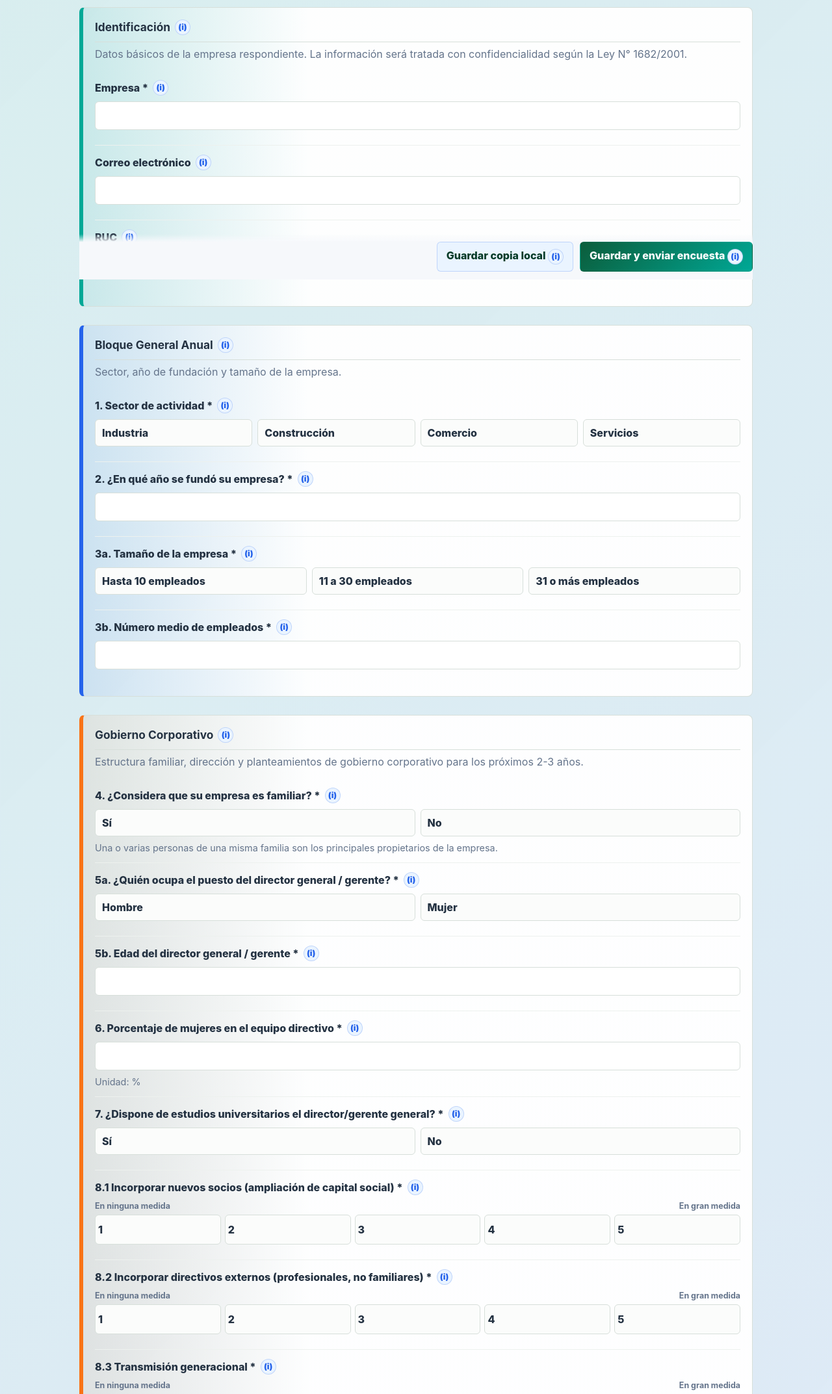
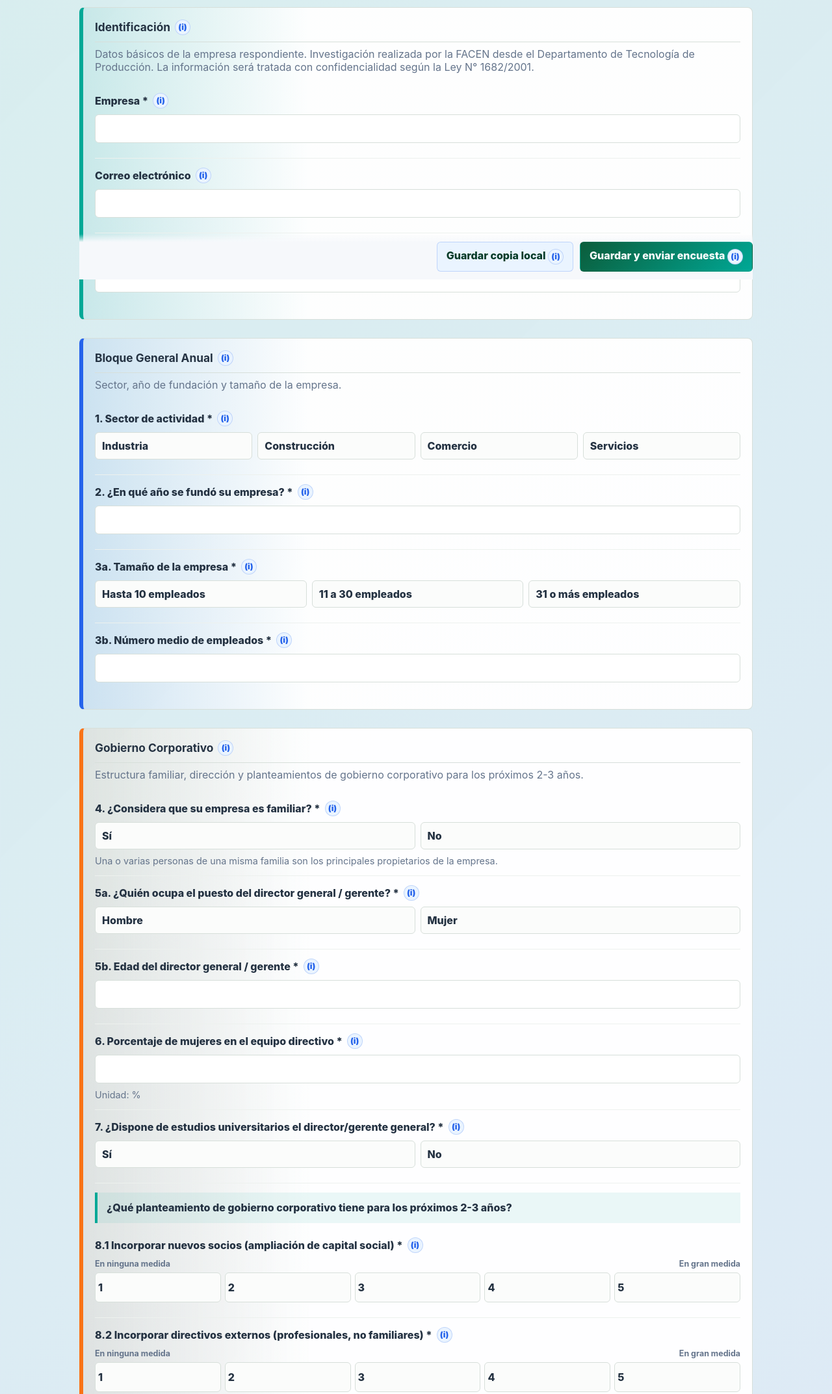
Before and after one commit to investigapyrm/encuestaMIPYMES, a plain HTML site: page index.html in a window 1280 px wide. Shown: the part 370-2515 px from the top of the page at 65% size. Drawn offline with Linux system fonts and the light colour scheme.

Commit message:
Apply final questionnaire comment adjustments

```diff
--- a/app.js
+++ b/app.js
@@ -397,7 +397,16 @@
       section.className = 'form-block';
       const blockHelp = block.description || 'Complete este bloque con la información disponible de la empresa.';
       section.innerHTML = `<h3>${escapeHtml(block.title)} ${infoTip(blockHelp)}</h3>${block.description ? `<p class="form-block-description">${escapeHtml(block.description)}</p>` : ''}`;
-      block.fields.forEach((field) => section.appendChild(renderField(field)));
+      block.fields.forEach((field) => {
+        if (field.intro) {
+          const intro = document.createElement('p');
+          intro.className = 'question-intro';
+          intro.dataset.introFor = field.code;
+          intro.textContent = field.intro;
+          section.appendChild(intro);
+        }
+        section.appendChild(renderField(field));
+      });
       form.appendChild(section);
     });
 
@@ -548,6 +557,8 @@
       const row = $(`[data-code="${cssEscape(field.code)}"]`);
       if (!row) return;
       const visible = !field.condition || evaluateCondition(field.condition, values);
+      const intro = $(`[data-intro-for="${cssEscape(field.code)}"]`);
+      if (intro) intro.classList.toggle('hidden', !visible);
       row.classList.toggle('hidden', !visible);
       $$('input, textarea, select', row).forEach((input) => {
         input.disabled = !visible;
--- a/config.js
+++ b/config.js
@@ -1,8 +1,8 @@
 window.APP_CONFIG = {
   appName: 'Investigación 2026 - Mipymes',
-  appVersion: '0.2.0',
-  buildDate: '2026-06-27',
-  dataSchemaUrl: 'data/survey-schema.json?v=20260627-1',
+  appVersion: '0.2.1',
+  buildDate: '2026-06-28',
+  dataSchemaUrl: 'data/survey-schema.json?v=20260628-1',
   gasExecUrl: '',
   spreadsheetId: '1lfasg9YkGM_4jAuP6LDoZd-0aFxePBUksZB_1lJDKtQ',
   spreadsheetUrl: 'https://docs.google.com/spreadsheets/d/1lfasg9YkGM_4jAuP6LDoZd-0aFxePBUksZB_1lJDKtQ/edit',
--- a/data/survey-schema.json
+++ b/data/survey-schema.json
@@ -1,12 +1,13 @@
 {
-  "schema_version": "2026-06-27.1",
+  "schema_version": "2026-06-28.1",
   "title": "Investigación 2026: Factores de continuidad (supervivencia) de la Mipyme en Paraguay",
   "source": {
     "document": "FACEN _Cuestionario 2026 Factores de continuidad de las mipymes.docx",
     "spreadsheet_shortcut": "encuestaMIPYMES.gsheet",
     "spreadsheet_id": "1lfasg9YkGM_4jAuP6LDoZd-0aFxePBUksZB_1lJDKtQ",
-    "extraction_date": "2026-06-27",
-    "notes": "Esquema actualizado desde el DOCX final indicado por el usuario como instrumento maestro. No contiene respuestas individuales."
+    "extraction_date": "2026-06-28",
+    "notes": "Esquema actualizado desde el DOCX final y las solicitudes de ajuste recibidas en Comentarios_Cuestionario_Mipymnes.docx. No contiene respuestas individuales.",
+    "comments_document": "Comentarios_Cuestionario_Mipymnes.docx"
   },
   "scales": {
     "likert_1_5_measure": {
@@ -247,7 +248,8 @@
       "type": "likert",
       "required": true,
       "block": "gobierno",
-      "scale": "likert_1_5_measure"
+      "scale": "likert_1_5_measure",
+      "intro": "¿Qué planteamiento de gobierno corporativo tiene para los próximos 2-3 años?"
     },
     {
       "code": "q08_directivos_externos",
@@ -287,7 +289,8 @@
       "type": "radio",
       "required": true,
       "block": "innovacion",
-      "scale": "evolution_1_3_last"
+      "scale": "evolution_1_3_last",
+      "intro": "En su opinión, ¿cuál ha sido la evolución y expectativas de su empresa en las siguientes variables?"
     },
     {
       "code": "q09_ventas_2026",
@@ -352,7 +355,9 @@
         "field": "q10_exportaciones_pct",
         "operator": ">",
         "value": 0
-      }
+      },
+      "intro": "Si el porcentaje anterior es superior a 0, preguntar: ¿a cuántos países?",
+      "hint": "Este campo se habilita solo cuando el porcentaje de ventas internacionales es mayor que 0."
     },
     {
       "code": "q11_situacion_economica",
@@ -360,7 +365,8 @@
       "type": "likert",
       "required": true,
       "block": "entorno",
-      "scale": "likert_nada_mucho"
+      "scale": "likert_nada_mucho",
+      "intro": "¿En qué medida su entorno empresarial le resulta favorable?"
     },
     {
       "code": "q11_infraestructuras",
@@ -400,7 +406,8 @@
       "type": "likert",
       "required": true,
       "block": "rendimiento",
-      "scale": "likert_peor_mejor"
+      "scale": "likert_peor_mejor",
+      "intro": "En comparación con sus competidores directos, indique cuál es su posición actual en los siguientes indicadores de rendimiento:"
     },
     {
       "code": "q12_eficiencia_procesos",
@@ -456,7 +463,8 @@
       "type": "radio",
       "required": true,
       "block": "innovaciones_realizadas",
-      "scale": "yes_no_1_0"
+      "scale": "yes_no_1_0",
+      "intro": "Indique si su empresa ha realizado, en los dos últimos años (2024-2025), las siguientes innovaciones y, en caso afirmativo, señale el grado de importancia para su empresa de cada una de ellas:"
     },
     {
       "code": "q13_01_importancia",
@@ -749,7 +757,8 @@
       "type": "likert",
       "required": true,
       "block": "continuidad_costes",
-      "scale": "likert_nada_importante"
+      "scale": "likert_nada_importante",
+      "intro": "Valore ahora, según su experiencia, la influencia de los siguientes factores de coste:"
     },
     {
       "code": "q16_energia_materias",
@@ -789,7 +798,8 @@
       "type": "likert",
       "required": true,
       "block": "continuidad_interna",
-      "scale": "likert_nada_importante"
+      "scale": "likert_nada_importante",
+      "intro": "Seguidamente, de acuerdo con su experiencia, le pedimos que valore la importancia de diversos factores internos en las decisiones de abandono de la actividad empresarial:"
     },
     {
       "code": "q17_conflictos_propiedad",
@@ -891,17 +901,18 @@
     },
     {
       "code": "q19_opinion_abandono",
-      "label": "19. Opinión para comprender las razones que conllevan el abandono de la actividad empresarial en las Mipymes",
+      "label": "19. Para terminar, puede añadir cualquier opinión que ayude a comprender las razones que conllevan el abandono de la actividad empresarial en las Mipymes",
       "type": "textarea",
       "required": false,
-      "block": "cierre"
+      "block": "cierre",
+      "hint": "Comentario opcional. No incluya contraseñas, datos bancarios ni información sensible innecesaria."
     }
   ],
   "blocks": [
     {
       "id": "identificacion",
       "title": "Identificación",
-      "description": "Datos básicos de la empresa respondiente. La información será tratada con confidencialidad según la Ley N° 1682/2001."
+      "description": "Datos básicos de la empresa respondiente. Investigación realizada por la FACEN desde el Departamento de Tecnología de Producción. La información será tratada con confidencialidad según la Ley N° 1682/2001."
     },
     {
       "id": "general",
@@ -916,27 +927,27 @@
     {
       "id": "innovacion",
       "title": "Innovación y rendimiento",
-      "description": "Evolución, expectativas y presencia internacional."
+      "description": "Evolución, expectativas y presencia internacional de la empresa."
     },
     {
       "id": "entorno",
       "title": "Entorno empresarial",
-      "description": "Factores del entorno que pueden resultar favorables o desfavorables."
+      "description": "¿En qué medida su entorno empresarial le resulta favorable?"
     },
     {
       "id": "rendimiento",
       "title": "Rendimiento frente a competidores",
-      "description": "Posición actual de la empresa respecto a competidores directos."
+      "description": "En comparación con sus competidores directos, indique cuál es su posición actual en los siguientes indicadores de rendimiento:"
     },
     {
       "id": "innovaciones_realizadas",
       "title": "Innovaciones realizadas 2024-2025",
-      "description": "Innovaciones realizadas y nivel de importancia cuando corresponda."
+      "description": "Indique si su empresa ha realizado, en los dos últimos años (2024-2025), las siguientes innovaciones y, en caso afirmativo, señale el grado de importancia para su empresa de cada una de ellas:"
     },
     {
       "id": "continuidad_financiera",
-      "title": "Continuidad: factores económico-financieros",
-      "description": "Importancia de factores financieros en el abandono de actividad empresarial."
+      "title": "CONTINUIDAD / SUPERVIVENCIA DE LA EMPRESA",
+      "description": "Las siguientes preguntas no se refieren necesariamente a la situación actual de su empresa, sino a su opinión general sobre los factores que pueden afectar a la continuidad o supervivencia de las Mipymes."
     },
     {
       "id": "continuidad_externa",
@@ -946,12 +957,12 @@
     {
       "id": "continuidad_costes",
       "title": "Continuidad: factores de coste",
-      "description": "Influencia de distintos factores de coste."
+      "description": "Valore ahora, según su experiencia, la influencia de los siguientes factores de coste:"
     },
     {
       "id": "continuidad_interna",
       "title": "Continuidad: factores internos",
-      "description": "Factores internos asociados a decisiones de abandono."
+      "description": "Seguidamente, de acuerdo con su experiencia, le pedimos que valore la importancia de diversos factores internos en las decisiones de abandono de la actividad empresarial:"
     },
     {
       "id": "cierre",
--- a/index.html
+++ b/index.html
@@ -7,9 +7,9 @@
   <title>Investigación 2026 - Mipymes</title>
   <link rel="manifest" href="manifest.json">
   <link rel="icon" href="assets/icon-192.png">
-  <link rel="stylesheet" href="styles.css?v=20260627-1">
-  <script src="config.js?v=20260627-1" defer></script>
-  <script src="app.js?v=20260627-1" defer></script>
+  <link rel="stylesheet" href="styles.css?v=20260628-1">
+  <script src="config.js?v=20260628-1" defer></script>
+  <script src="app.js?v=20260628-1" defer></script>
 </head>
 <body>
   <div id="login-view" hidden></div>
@@ -17,9 +17,9 @@
   <div id="app-view" class="app-shell" hidden>
     <header class="topbar">
       <div class="brand-block">
-        <div class="survey-mark compact" aria-hidden="true">F26</div>
+        <div class="survey-mark compact" aria-hidden="true">FACEN</div>
         <div>
-          <span class="eyebrow">Encuesta MIPYMES</span>
+          <span class="eyebrow">FACEN · Departamento de Tecnología de Producción</span>
           <h1>Investigación 2026</h1>
         </div>
       </div>
@@ -50,7 +50,7 @@
           <div>
             <p class="eyebrow">Formulario por correo</p>
             <h2>Investigación 2026 sobre continuidad de las Mipymes</h2>
-            <p>El cuestionario se completa directamente desde este enlace. La app conserva una copia local hasta confirmar el envío al backend institucional.</p>
+            <p>Encuesta realizada por la FACEN desde el Departamento de Tecnología de Producción. El cuestionario se completa directamente desde este enlace y la app conserva una copia local hasta confirmar el envío al backend institucional.</p>
           </div>
           <button class="primary-btn" data-go="formulario" type="button">Nueva encuesta</button>
         </div>
--- a/styles.css
+++ b/styles.css
@@ -84,10 +84,10 @@ button {
 }
 
 .survey-mark.compact {
-  width: 44px;
+  width: 56px;
   height: 44px;
   margin-bottom: 0;
-  font-size: 0.86rem;
+  font-size: 0.78rem;
 }
 
 .eyebrow {
@@ -538,6 +538,20 @@ textarea:focus {
 .form-block-description {
   color: var(--muted);
   margin: -6px 0 16px;
+}
+
+.question-intro {
+  margin: 14px 0 8px;
+  padding: 12px 14px;
+  border-left: 4px solid var(--teal);
+  background: rgba(0, 168, 150, 0.08);
+  color: var(--ink);
+  font-weight: 800;
+  line-height: 1.45;
+}
+
+.question-intro.hidden {
+  display: none;
 }
 
 .field-row {
```
Also changed, not shown: service-worker.js (+5 -5 lines), 9 other files.
